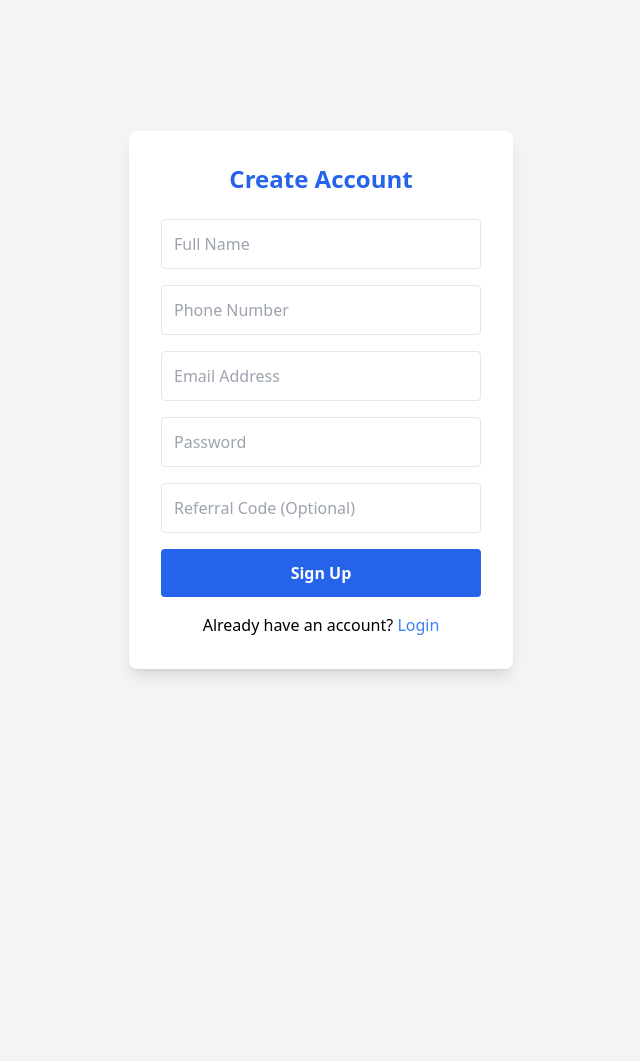
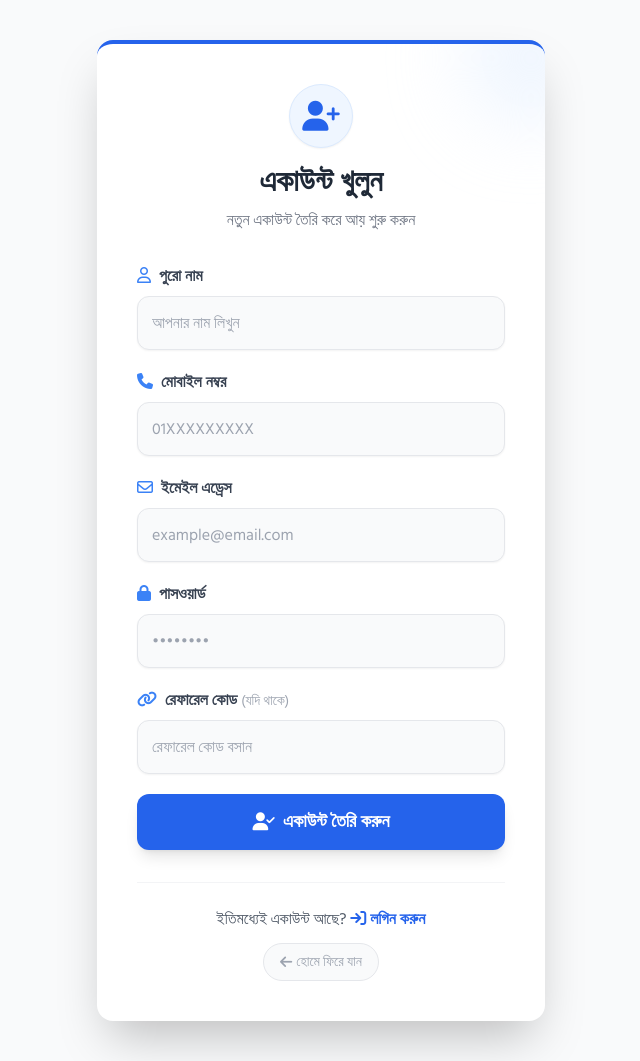
Before and after one commit to FFDiamondStoreBD/test, a Flask app: page /register in a window 1280 px wide. Shown: the whole page, without its empty margins (319-959 px from the left). Before the commit the page ends 676 px from the top, so only its background shows below. Run offline with Flask 3, Linux system fonts and the light colour scheme; some libraries are stand-ins or nearby versions.

Commit message:
Update register.html

```diff
--- a/templates/register.html
+++ b/templates/register.html
@@ -1,21 +1,126 @@
 <!DOCTYPE html>
-<html lang="en">
+<html lang="bn">
 <head>
-    <title>Sign Up - InvestEarn</title>
+    <meta charset="UTF-8">
+    <meta name="viewport" content="width=device-width, initial-scale=1.0">
+    <title>একাউন্ট খুলুন - InvestEarn</title>
+
+    <!-- Tailwind CSS -->
     <script src="https://cdn.tailwindcss.com"></script>
+
+    <!-- FontAwesome Icons -->
+    <link rel="stylesheet" href="https://cdnjs.cloudflare.com/ajax/libs/font-awesome/6.5.1/css/all.min.css">
+
+    <!-- Google Fonts (Bangla) -->
+    <link href="https://fonts.googleapis.com/css2?family=Hind+Siliguri:wght@400;600;700&display=swap" rel="stylesheet">
+
+    <style>
+        body { font-family: 'Hind Siliguri', sans-serif; }
+    </style>
 </head>
-<body class="bg-gray-100 flex items-center justify-center min-h-screen">
-    <div class="bg-white p-8 rounded-lg shadow-lg w-96">
-        <h2 class="text-2xl font-bold mb-6 text-center text-blue-600">Create Account</h2>
-        <form method="POST" action="/register" class="space-y-4">
-            <input type="text" name="name" placeholder="Full Name" required class="w-full p-3 border rounded">
-            <input type="text" name="phone" placeholder="Phone Number" required class="w-full p-3 border rounded">
-            <input type="email" name="email" placeholder="Email Address" required class="w-full p-3 border rounded">
-            <input type="password" name="password" placeholder="Password" required class="w-full p-3 border rounded">
-            <input type="text" name="referral_code" placeholder="Referral Code (Optional)" class="w-full p-3 border rounded">
-            <button type="submit" class="w-full bg-blue-600 text-white p-3 rounded font-bold hover:bg-blue-700">Sign Up</button>
+<body class="bg-gray-50 flex items-center justify-center min-h-screen p-4 py-10">
+
+    <!-- Register Container -->
+    <div class="bg-white p-8 md:p-10 rounded-2xl shadow-2xl w-full max-w-md border-t-4 border-blue-600 relative overflow-hidden">
+
+        <!-- Decorative background element -->
+        <div class="absolute top-[-50px] right-[-50px] w-32 h-32 bg-blue-100 rounded-full opacity-50 blur-2xl"></div>
+
+        <!-- Header -->
+        <div class="text-center mb-8 relative z-10">
+            <div class="w-16 h-16 bg-blue-50 text-blue-600 rounded-full flex items-center justify-center text-3xl mx-auto mb-4 shadow-sm border border-blue-100">
+                <i class="fa-solid fa-user-plus"></i>
+            </div>
+            <h2 class="text-3xl font-extrabold text-gray-800">একাউন্ট খুলুন</h2>
+            <p class="text-gray-500 mt-2">নতুন একাউন্ট তৈরি করে আয় শুরু করুন</p>
+        </div>
+
+        <!-- Flash Messages (For Error / Success alerts) -->
+        {% with messages = get_flashed_messages(with_categories=true) %}
+            {% if messages %}
+                <div class="mb-6 relative z-10">
+                {% for category, message in messages %}
+                    <div class="p-3 mb-3 rounded-lg text-white font-bold text-sm text-center shadow-md flex justify-center items-center gap-2
+                        {% if category == 'success' %} bg-green-500
+                        {% elif category == 'danger' %} bg-red-500
+                        {% elif category == 'warning' %} bg-yellow-500 text-yellow-900
+                        {% else %} bg-blue-500 {% endif %}">
+                        <i class="fa-solid fa-circle-exclamation"></i> {{ message }}
+                    </div>
+                {% endfor %}
+                </div>
+            {% endif %}
+        {% endwith %}
+
+        <!-- Register Form -->
+        <form method="POST" action="/register" class="space-y-5 relative z-10">
+
+            <!-- Full Name Input -->
+            <div>
+                <label class="block text-gray-700 font-bold mb-2">
+                    <i class="fa-regular fa-user text-blue-500 mr-1"></i> পুরো নাম
+                </label>
+                <input type="text" name="name" placeholder="আপনার নাম লিখুন" required
+                       class="w-full p-3.5 bg-gray-50 border border-gray-200 rounded-xl focus:outline-none focus:ring-2 focus:ring-blue-500 focus:bg-white transition shadow-sm">
+            </div>
+
+            <!-- Phone Input -->
+            <div>
+                <label class="block text-gray-700 font-bold mb-2">
+                    <i class="fa-solid fa-phone text-blue-500 mr-1"></i> মোবাইল নম্বর
+                </label>
+                <input type="text" name="phone" placeholder="01XXXXXXXXX" required
+                       class="w-full p-3.5 bg-gray-50 border border-gray-200 rounded-xl focus:outline-none focus:ring-2 focus:ring-blue-500 focus:bg-white transition shadow-sm">
+            </div>
+
+            <!-- Email Input -->
+            <div>
+                <label class="block text-gray-700 font-bold mb-2">
+                    <i class="fa-regular fa-envelope text-blue-500 mr-1"></i> ইমেইল এড্রেস
+                </label>
+                <input type="email" name="email" placeholder="example@email.com" required
+                       class="w-full p-3.5 bg-gray-50 border border-gray-200 rounded-xl focus:outline-none focus:ring-2 focus:ring-blue-500 focus:bg-white transition shadow-sm">
+            </div>
+
+            <!-- Password Input -->
+            <div>
+                <label class="block text-gray-700 font-bold mb-2">
+                    <i class="fa-solid fa-lock text-blue-500 mr-1"></i> পাসওয়ার্ড
+                </label>
+                <input type="password" name="password" placeholder="••••••••" required
+                       class="w-full p-3.5 bg-gray-50 border border-gray-200 rounded-xl focus:outline-none focus:ring-2 focus:ring-blue-500 focus:bg-white transition shadow-sm">
+            </div>
+
+            <!-- Referral Code Input (Optional) -->
+            <div>
+                <label class="block text-gray-700 font-bold mb-2">
+                    <i class="fa-solid fa-link text-blue-500 mr-1"></i> রেফারেল কোড <span class="text-sm text-gray-400 font-normal">(যদি থাকে)</span>
+                </label>
+                <input type="text" name="referral_code" placeholder="রেফারেল কোড বসান"
+                       class="w-full p-3.5 bg-gray-50 border border-gray-200 rounded-xl focus:outline-none focus:ring-2 focus:ring-blue-500 focus:bg-white transition shadow-sm">
+            </div>
+
+            <!-- Submit Button -->
+            <button type="submit"
+                    class="w-full bg-blue-600 text-white p-3.5 mt-2 rounded-xl font-bold text-lg hover:bg-blue-700 transition duration-300 shadow-lg hover:shadow-xl transform hover:-translate-y-1 flex justify-center items-center gap-2">
+                <i class="fa-solid fa-user-check"></i> একাউন্ট তৈরি করুন
+            </button>
         </form>
-        <p class="mt-4 text-center">Already have an account? <a href="/login" class="text-blue-500">Login</a></p>
+
+        <!-- Footer Links -->
+        <div class="mt-8 text-center relative z-10 border-t border-gray-100 pt-6">
+            <p class="text-gray-600 mb-3">ইতিমধ্যেই একাউন্ট আছে?
+                <a href="/login" class="text-blue-600 font-bold hover:underline transition">
+                    <i class="fa-solid fa-arrow-right-to-bracket mr-1"></i>লগিন করুন
+                </a>
+            </p>
+
+            <a href="/" class="inline-flex items-center justify-center gap-1 text-gray-400 hover:text-gray-600 text-sm transition bg-gray-50 px-4 py-2 rounded-full border border-gray-200 hover:bg-gray-100">
+                <i class="fa-solid fa-arrow-left"></i> হোমে ফিরে যান
+            </a>
+        </div>
+
     </div>
+
 </body>
 </html>
```
